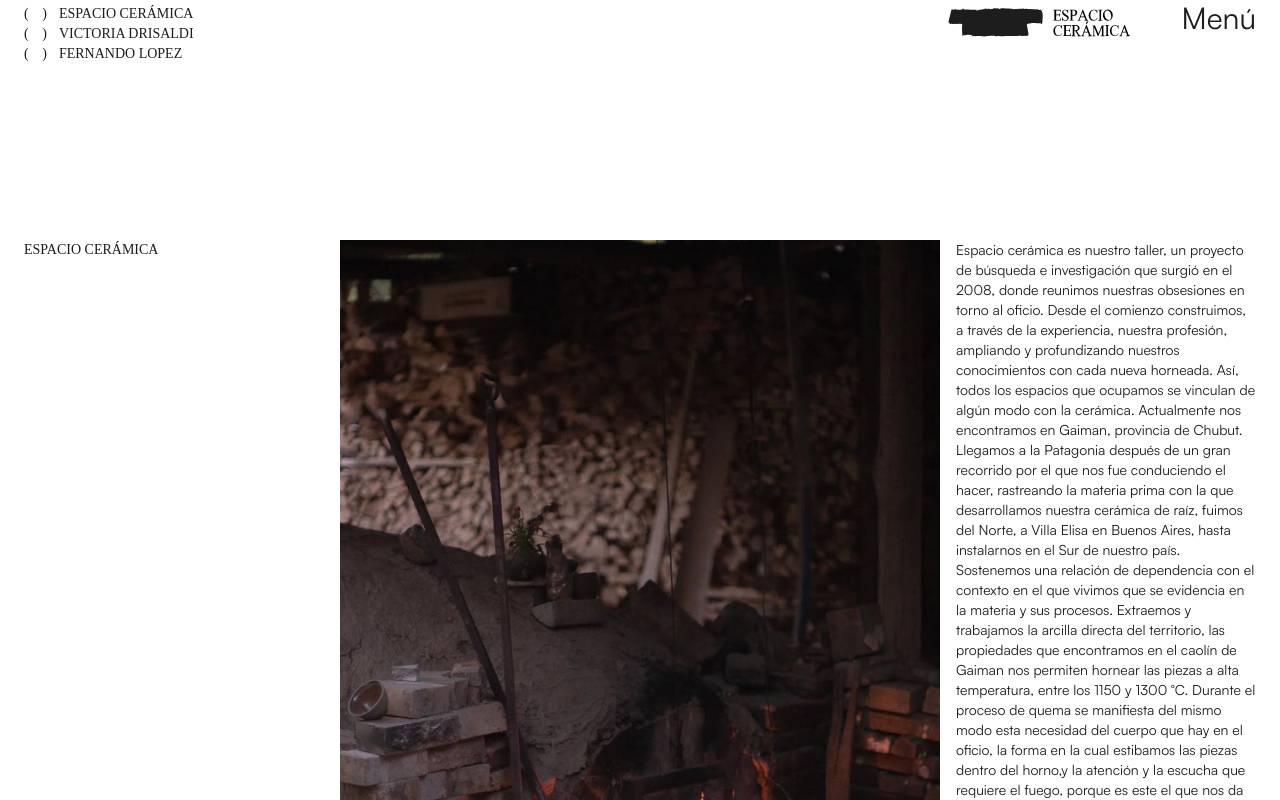
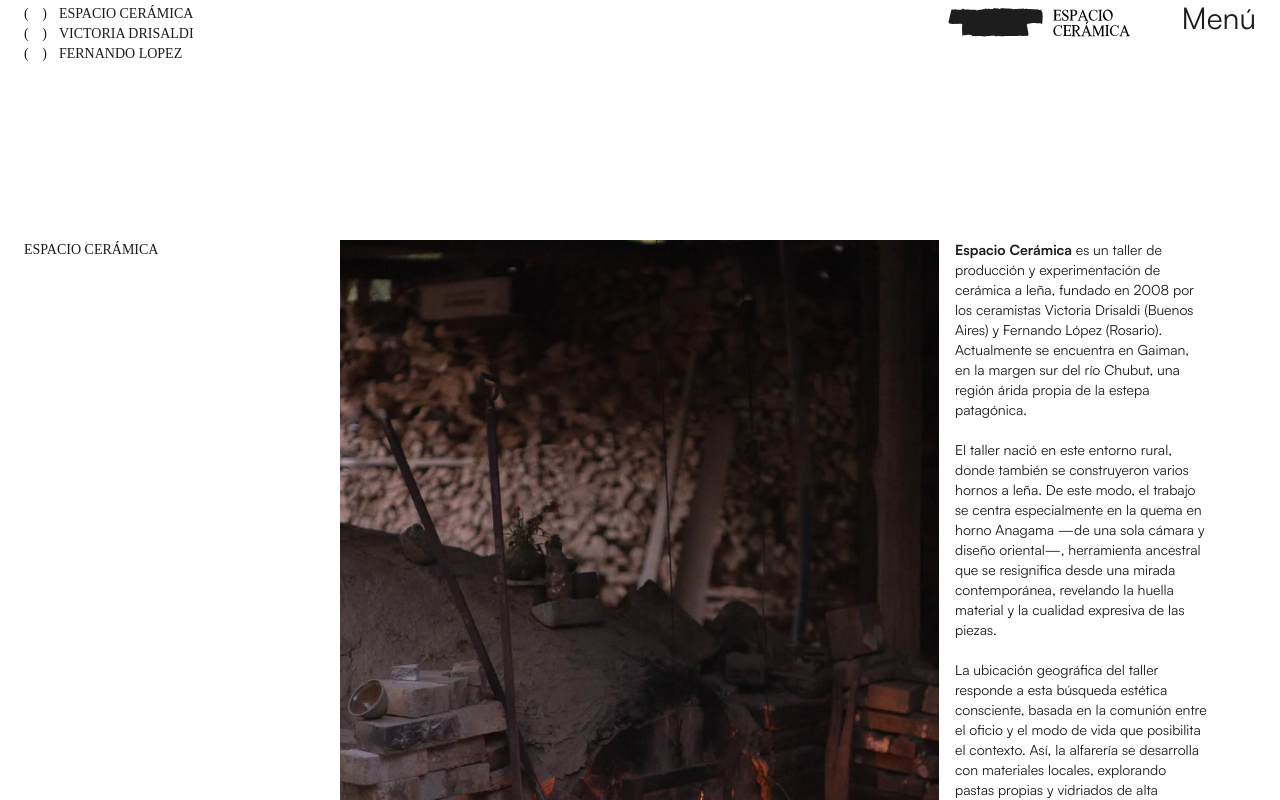
Before and after one commit to marianoariassoy/espacioceramica, a Next.js app: page /acerca-de in a window 1280 px wide. Shown: the top 800 px of the page. Built offline with nearby package versions, Linux system fonts and the light colour scheme.

Commit message:
initial commit

```diff
--- a/src/app/acerca-de/page.tsx
+++ b/src/app/acerca-de/page.tsx
@@ -53,45 +53,37 @@ const page = () => {
           <div className="lg:w-1/2">
             <ImageAspect alt="Espacio Cerámica" file="/images/acerca-de.jpg" />
           </div>
-          <div className="text-sm lg:w-1/4">
+          <div className="text-sm lg:w-1/4 lg:pr-12">
             <p>
-              Espacio cerámica es nuestro taller, un proyecto de búsqueda e
-              investigación que surgió en el 2008, donde reunimos nuestras
-              obsesiones en torno al oficio. Desde el comienzo construimos, a
-              través de la experiencia, nuestra profesión, ampliando y
-              profundizando nuestros conocimientos con cada nueva horneada. Así,
-              todos los espacios que ocupamos se vinculan de algún modo con la
-              cerámica. Actualmente nos encontramos en Gaiman, provincia de
-              Chubut. Llegamos a la Patagonia después de un gran recorrido por
-              el que nos fue conduciendo el hacer, rastreando la materia prima
-              con la que desarrollamos nuestra cerámica de raíz, fuimos del
-              Norte, a Villa Elisa en Buenos Aires, hasta instalarnos en el Sur
-              de nuestro país. Sostenemos una relación de dependencia con el
-              contexto en el que vivimos que se evidencia en la materia y sus
-              procesos. Extraemos y trabajamos la arcilla directa del
-              territorio, las propiedades que encontramos en el caolín de Gaiman
-              nos permiten hornear las piezas a alta temperatura, entre los 1150
-              y 1300 °C. Durante el proceso de quema se manifiesta del mismo
-              modo esta necesidad del cuerpo que hay en el oficio, la forma en
-              la cual estibamos las piezas dentro del horno,y la atención y la
-              escucha que requiere el fuego, porque es este el que nos da los
-              indicios para intencionar la horneada. Es, en todo sentido, un
-              suceso. El anagama y el noborigama, dos tipos de hornos con los
-              que trabajamos y que tienen su origen en Oriente, se encienden una
-              o dos veces al año. Las piezas arden por cien horas y nosotros
-              alimentamos ese fuego. Establecemos la hoja de ruta de la quema,
-              dejando lugar a cierto grado de azar, donde el resultado nunca es
-              dos veces el mismo. El registro matérico de la temperatura y la
-              ceniza en contacto con la arcilla es la cualidad expresiva de
-              nuestras piezas. Nuestro taller es un testimonio vivo de nuestra
-              práctica, que se cruza e intercede con lo cotidiano. Nuestros
-              tiempos están dictados por la cerámica, desde la recolección de la
-              arcilla, su preparación, la producción de las piezas, el acopio de
-              leña, hasta la culminación cuando las retiramos del horno. Todo
-              ello atravesado por el contexto, el paisaje del valle, el río
-              Chubut y los vientos patagónicos. Finalmente, las piezas de
-              Espacio Cerámica llevan consigo el reflejo de estas experiencias
-              como huella permanente.
+              <strong>Espacio Cerámica </strong>
+              es un taller de producción y experimentación de cerámica a leña,
+              fundado en 2008 por los ceramistas Victoria Drisaldi (Buenos
+              Aires) y Fernando López (Rosario). Actualmente se encuentra en
+              Gaiman, en la margen sur del río Chubut, una región árida propia
+              de la estepa patagónica. <br />
+              <br />
+              El taller nació en este entorno rural, donde también se
+              construyeron varios hornos a leña. De este modo, el trabajo se
+              centra especialmente en la quema en horno Anagama —de una sola
+              cámara y diseño oriental—, herramienta ancestral que se
+              resignifica desde una mirada contemporánea, revelando la huella
+              material y la cualidad expresiva de las piezas.
+              <br />
+              <br />
+              La ubicación geográfica del taller responde a esta búsqueda
+              estética consciente, basada en la comunión entre el oficio y el
+              modo de vida que posibilita el contexto. Así, la alfarería se
+              desarrolla con materiales locales, explorando pastas propias y
+              vidriados de alta temperatura a leña.
+              <br />
+              <br />
+              Lo que se crea en Espacio cerámica, nuestros objetos, son
+              producción directa del lugar habitado. Se trata de objetos que
+              sólo pueden haberse hecho acá, en esta región, en esta zona
+              geográfica donde el taller crece y funciona. Entendemos el oficio
+              en su relación inseparable con el territorio, como una manera de
+              habitarlo, cuidarlo, para trabajar la materia, y para darle usos y
+              significaciones nuevas.
             </p>
           </div>
         </article>
@@ -115,7 +107,7 @@ const page = () => {
               file="/images/acerca-de-2.jpg"
             />
           </div>
-          <div className="text-sm lg:w-1/4 flex flex-col gap-y-4">
+          <div className="text-sm lg:w-1/4 flex flex-col gap-y-4 lg:pr-12">
             <a
               href="http://"
               target="_blank"
@@ -153,7 +145,7 @@ const page = () => {
             <ImageAspect alt="Fernando Lopez" file="/images/acerca-de-3.jpg" />
             <ImageAspect alt="Fernando Lopez" file="/images/acerca-de-4.jpg" />
           </div>
-          <div className="text-sm lg:w-1/4 flex flex-col gap-y-4">
+          <div className="text-sm lg:w-1/4 flex flex-col gap-y-4 lg:pr-12">
             <a
               href="http://"
               target="_blank"
--- a/src/app/hornos/page.tsx
+++ b/src/app/hornos/page.tsx
@@ -51,7 +51,7 @@ const page = () => {
               alt="Hornos"
             />
           </div>
-          <div className="text-sm lg:w-1/4">
+          <div className="text-sm lg:w-1/4 lg:pr-12">
             <p>
               Estando en Buenos Aires compartimos tres años junto a Im, maestro
               y artesano coreano quien nos introdujo a dos tipos de hornos de
--- a/src/components/nav.tsx
+++ b/src/components/nav.tsx
@@ -8,7 +8,7 @@ const Nav = ({ ig, action }: { ig: boolean; action: () => void }) => {
   const pathname = usePathname();
 
   return (
-    <div className="w-full flex flex-col gap-y-20 lg:gap-y-30 pt-2 pb-8 bg-white/50 backdrop-blur">
+    <div className="w-full flex flex-col gap-y-20 lg:gap-y-30 pt-2 pb-8 bg-white">
       <div className="grid grid-cols-1 lg:grid-cols-4 gap-y-2">
         <nav>
           <ul className="text-4xl font-[--lastik-regular]">
```
